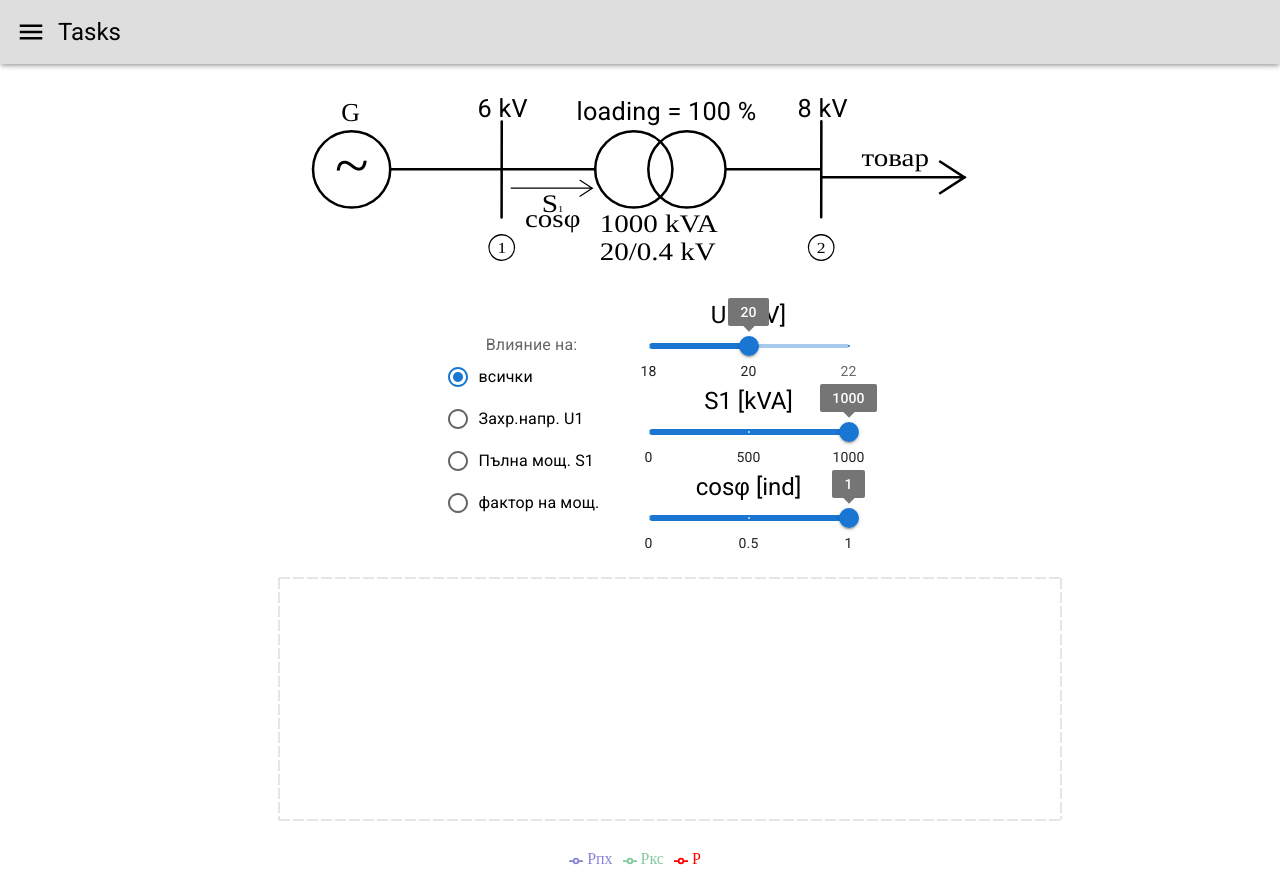
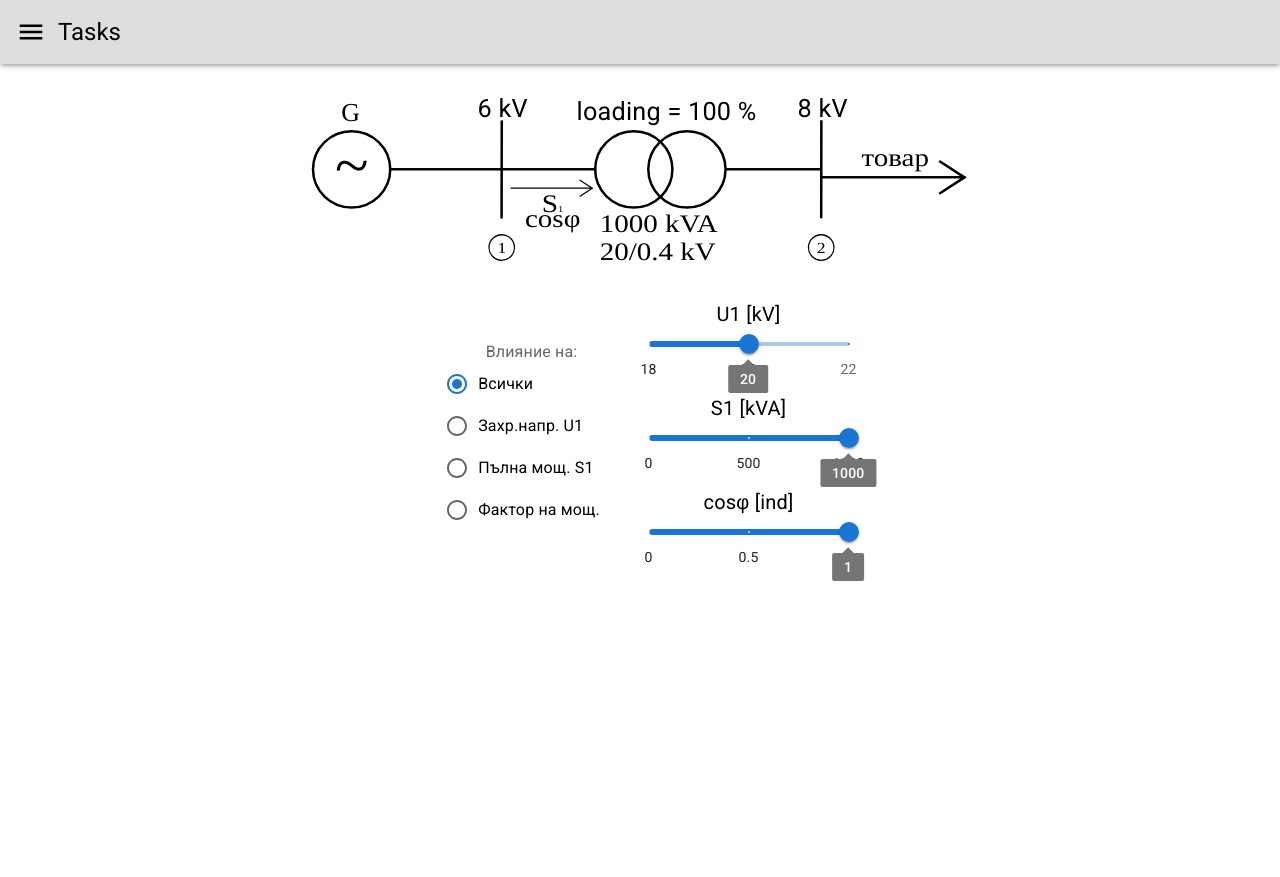
Before and after one commit to department-eps/simple-apps, a React (Create React App) app: page /transformer-losses in a window 1280 px wide. After the commit the page ends 800 px from the top, so only its background shows below. Built offline with nearby package versions, Linux system fonts and the light colour scheme.

Commit message:
Styles applied. Performance update.

```diff
--- a/src/components/TransformerLosses/Charts/Chart.js
+++ b/src/components/TransformerLosses/Charts/Chart.js
@@ -1,22 +1,63 @@
-import { useContext } from "react";
-import { ResponsiveContainer, LineChart, XAxis, YAxis, Legend, CartesianGrid, Line } from "recharts";
+import { useContext, memo, useMemo } from "react";
+import { ResponsiveContainer, LineChart, XAxis, YAxis, Legend, CartesianGrid, Line, Label } from "recharts";
 import { TransformerLossesContext } from "../../../contexts/TransformerLossesContext";
 
+function calculateXTicks(radioValue) {
+    const xTicks = [];
+    if (radioValue === 'U1') {
+        for (let i = 18; i <= 22; i += 0.5) {
+            xTicks.push(i);
+        }
+    } else if (radioValue === "S1") {
+        for (let i = 100; i <= 1000; i += 100) {
+            xTicks.push(i)
+        }
+    } else if (radioValue === "cosphi") {
+        for (let i = 0.1; i <= 1; i += 0.1) {
+            xTicks.push(Number(i.toFixed(2)))
+        }
+    }
+    return xTicks;
+}
 
-export default function TransformerLossesChart() {
-    const {losses, renderDot} = useContext(TransformerLossesContext)
+function TransformerLossesChart() {
+    const { losses, renderDot, radioValue } = useContext(TransformerLossesContext)
+    const xTicks = useMemo(() => calculateXTicks(radioValue), [radioValue])
 
     return (
-        <ResponsiveContainer width={"100%"} height={300}>
-            <LineChart data={losses}>
-                <XAxis dataKey='x' />
-                <YAxis unit=' kW' />
-                <CartesianGrid strokeDasharray="11 3" />
-                <Line type="monotone" dataKey="Pidle" stroke="#8884d8" dot={renderDot} name="Pпх" />
-                <Line type="monotone" dataKey="Psc" stroke="#82ca9d" dot={renderDot} name="Pкс" />
-                <Line type="monotone" dataKey="Pall" stroke="red" dot={renderDot} name="P" />
-                <Legend />
-            </LineChart>
-        </ResponsiveContainer>
+        <>
+            {radioValue !== 'all' &&
+                <ResponsiveContainer width={"100%"} height={400}>
+                    <LineChart data={losses}>
+                        <XAxis
+                            dataKey="x"
+                            type="Number"
+                            tickFormatter={(tick) => tick}
+                            ticks={xTicks}
+                            height={55}
+                            style={{ fontSize: '20px', fill: 'black' }}
+                        >
+                            <Label
+                                value='S1 [kVA]'
+                                position='insideBottom'
+                                style={{ textAnchor: 'middle', fontSize: '20px', fill: 'black' }} />
+                        </XAxis>
+                        <YAxis style={{ fontSize: '20px', fill: 'black' }} width={55}>
+                            <Label
+                                angle={-90}
+                                value='Мощност [kW]'
+                                position='insideLeft'
+                                style={{ textAnchor: 'middle', fontSize: '20px', fill: 'black' }} />
+                        </YAxis>
+                        <CartesianGrid strokeDasharray="11 3" />
+                        <Line key="Pidle" type="monotone" dataKey="Pidle" stroke="#8884d8" dot={renderDot} name="Pпх" />
+                        <Line key="Psc" type="monotone" dataKey="Psc" stroke="#82ca9d" dot={renderDot} name="Pкс" />
+                        <Line key="Pall" type="monotone" dataKey="Pall" stroke="red" dot={renderDot} name="Pобщо" />
+                        <Legend wrapperStyle={{ fontSize: "20px", paddingLeft: '23px', paddingTop: '5px' }} />
+                    </LineChart>
+                </ResponsiveContainer>
+            }
+        </>
     );
 };
+export default memo(TransformerLossesChart)
--- a/src/components/TransformerLosses/Inputs/RadioButtons.js
+++ b/src/components/TransformerLosses/Inputs/RadioButtons.js
@@ -12,10 +12,10 @@ export default function RadioButtons() {
                 value={radioValue}
                 onChange={handleRadioChange}
             >
-                <FormControlLabel value="all" control={<Radio />} label="всички" />
+                <FormControlLabel value="all" control={<Radio />} label="Всички" />
                 <FormControlLabel value="U1" control={<Radio />} label="Захр.напр. U1" />
                 <FormControlLabel value="S1" control={<Radio />} label="Пълна мощ. S1" />
-                <FormControlLabel value="cosphi" control={<Radio />} label="фактор на мощ." />
+                <FormControlLabel value="cosphi" control={<Radio />} label="Фактор на мощ." />
             </RadioGroup>
         </FormControl>
     );
--- a/src/components/TransformerLosses/Inputs/Sliders.js
+++ b/src/components/TransformerLosses/Inputs/Sliders.js
@@ -4,9 +4,9 @@ import { S1options, U1options, cosphioptions } from "../../../utils/constants";
 import { useForm } from "../../../hooks/useForm";
 import calculateTransformerLosses from "../calculate/calculate";
 import { TransformerLossesContext } from "../../../contexts/TransformerLossesContext";
-
+import styles from "./Sliders.module.css"
 export default function Sliders() {
-    const {radioValue, handleSetLosses, setBaseDot, setHasRun, hasRun} = useContext(TransformerLossesContext);
+    const { radioValue, handleSetLosses, setBaseDot, setHasRun, hasRun } = useContext(TransformerLossesContext);
 
     const { formValues, onChange } = useForm({
         U1: Number(20),
@@ -23,8 +23,8 @@ export default function Sliders() {
         };
 
         if (radioValue === "U1" && !hasRun) {
-            for (let i = 18; i < 22; i += 0.04) {
-                const calculatedLosses = calculateTransformerLosses(i, formValues.S1, formValues.cosphi)
+            for (let i = 18; i <= 22; i += 0.04) {
+                const calculatedLosses = calculateTransformerLosses(Number(i.toFixed(2)), formValues.S1, formValues.cosphi)
                 data.push({
                     x: Number(i.toFixed(2)),
                     Pidle: calculatedLosses.Pidle / 1000,
@@ -35,9 +35,8 @@ export default function Sliders() {
         };
 
         if (radioValue === "S1" && !hasRun) {
-            for (let i = 10; i <= 1000; i += 10) {
-                debugger;
-                const calculatedLosses = calculateTransformerLosses(formValues.U1, i, formValues.cosphi)
+            for (let i = 0; i <= 1000; i += 10) {
+                const calculatedLosses = calculateTransformerLosses(formValues.U1, Number(i.toFixed(2)), formValues.cosphi)
                 data.push({
                     x: Number(i.toFixed(2)),
                     Pidle: calculatedLosses.Pidle / 1000,
@@ -47,11 +46,12 @@ export default function Sliders() {
             };
         };
 
-        if (radioValue=== "cosphi" && !hasRun) {
-            for (let i = 0.01; i <= 1; i += 0.01) {
-                const calculatedLosses = calculateTransformerLosses(formValues.U1, formValues.S1, i)
+        if (radioValue === "cosphi" && !hasRun) {
+            for (let i = 0; i <= 100; i += 1) {
+                //i/100 since the cosphi change from 0.01 to 1, however there is floating point arithmetic problem
+                const calculatedLosses = calculateTransformerLosses(formValues.U1, formValues.S1, (i / 100))
                 data.push({
-                    x: Number(i.toFixed(2)),
+                    x: i / 100,
                     Pidle: calculatedLosses.Pidle / 1000,
                     Psc: calculatedLosses.Psc / 1000,
                     Pall: (calculatedLosses.Psc + calculatedLosses.Pidle) / 1000
@@ -59,7 +59,7 @@ export default function Sliders() {
             };
         };
 
-        if(data.length < 1) {
+        if (data.length < 1) {
             return;
         };
         handleSetLosses(data)
@@ -68,7 +68,7 @@ export default function Sliders() {
 
     return (
         <Box>
-            <Typography variant='h5'>U1 [kV]</Typography>
+            <Typography sx={{ fontSize: '20px'}}>U1 [kV]</Typography>
             <Box>
                 <Slider
                     name="U1"
@@ -80,11 +80,11 @@ export default function Sliders() {
                     marks={U1options}
                     step={0.04}
                     disabled={radioValue === 'U1' || radioValue === 'all' ? false : true}
-                    sx={{ width: '200px' }}
+                    className={styles['slider']}
                 />
             </Box>
-            <Box>
-                <Typography variant='h5'>S1 [kVA]</Typography>
+            <Box sx={{paddingTop: '10px'}}>
+                <Typography sx={{ fontSize: '20px' }}>S1 [kVA]</Typography>
                 <Slider
                     name="S1"
                     value={formValues?.S1}
@@ -95,22 +95,21 @@ export default function Sliders() {
                     marks={S1options}
                     step={10}
                     disabled={radioValue === 'S1' || radioValue === 'all' ? false : true}
-                    sx={{ width: '200px' }}
+                    className={styles['slider']}
                 />
             </Box>
-            <Box>
-                <Typography variant='h5'>cosφ [ind]</Typography>
+            <Box sx={{paddingTop: '10px'}}>
+                <Typography sx={{ fontSize: '20px' }}>cosφ [ind]</Typography>
                 <Slider
                     name="cosphi"
                     value={formValues?.cosphi}
                     onChange={onChange}
                     valueLabelDisplay="on"
-                    min={0}
                     max={1}
                     marks={cosphioptions}
                     step={0.01}
                     disabled={radioValue === 'cosphi' || radioValue === 'all' ? false : true}
-                    sx={{ width: '200px' }}
+                    className={styles['slider']}
                 />
             </Box>
         </Box>
--- /dev/null
+++ b/src/components/TransformerLosses/Inputs/Sliders.module.css
@@ -0,0 +1,12 @@
+.slider {
+    width: 200px;
+}
+
+.slider :global .MuiSlider-valueLabel {
+    top: 3px;
+    transform: rotate(180deg);
+}
+
+.slider :global .MuiSlider-valueLabel>span {
+    transform: rotate(180deg);
+}
--- a/src/components/TransformerLosses/TransformerLosses.js
+++ b/src/components/TransformerLosses/TransformerLosses.js
@@ -1,13 +1,15 @@
-import { Container, Grid } from '@mui/material';
+import { Container, Grid, StyledEngineProvider } from '@mui/material';
 import ModifiedTransformerLossesScheme from './Scheme/ModifiedTransformerLossesScheme';
 import Sliders from './Inputs/Sliders';
 import RadioButtons from './Inputs/RadioButtons';
 import TransformerLossesChart from './Charts/Chart';
 import { TransformerLossesProvider } from '../../contexts/TransformerLossesContext';
+import { useContext } from 'react';
 
 export default function TransformerLosses() {
 
     return (
+        <StyledEngineProvider injectFirst>
             <TransformerLossesProvider>
                 <Container maxWidth={'md'} sx={{ paddingTop: '90px' }}>
                     <Grid container spacing={2} sx={{ justifyContent: 'center', alignItems: 'center' }}>
@@ -26,5 +28,6 @@ export default function TransformerLosses() {
                     </Grid>
                 </Container>
             </TransformerLossesProvider>
+        </StyledEngineProvider>
     );
 };
```
Lines whose indentation alone changed are shown as unchanged.
